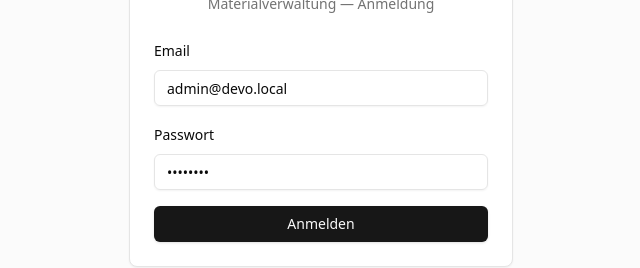
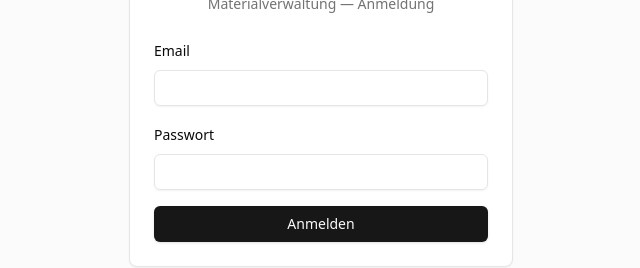
Before and after one commit to awichmann89-cyber/devo-v3, a Next.js app: page /login in a window 1280 px wide. Shown: the part 304-572 px from the top of the page, without its empty margins (319-959 px from the left). Built offline with nearby package versions, Linux system fonts and the light colour scheme.

Commit message:
* login form korrigiert.

```diff
--- a/src/app/login/login-form.tsx
+++ b/src/app/login/login-form.tsx
@@ -14,8 +14,8 @@ export function LoginForm() {
   const params = useSearchParams();
   const callbackUrl = params.get("callbackUrl") ?? "/";
 
-  const [email, setEmail] = useState("admin@devo.local");
-  const [password, setPassword] = useState("admin123");
+  const [email, setEmail] = useState("");
+  const [password, setPassword] = useState("");
   const [loading, setLoading] = useState(false);
 
   async function onSubmit(e: React.FormEvent) {
```
